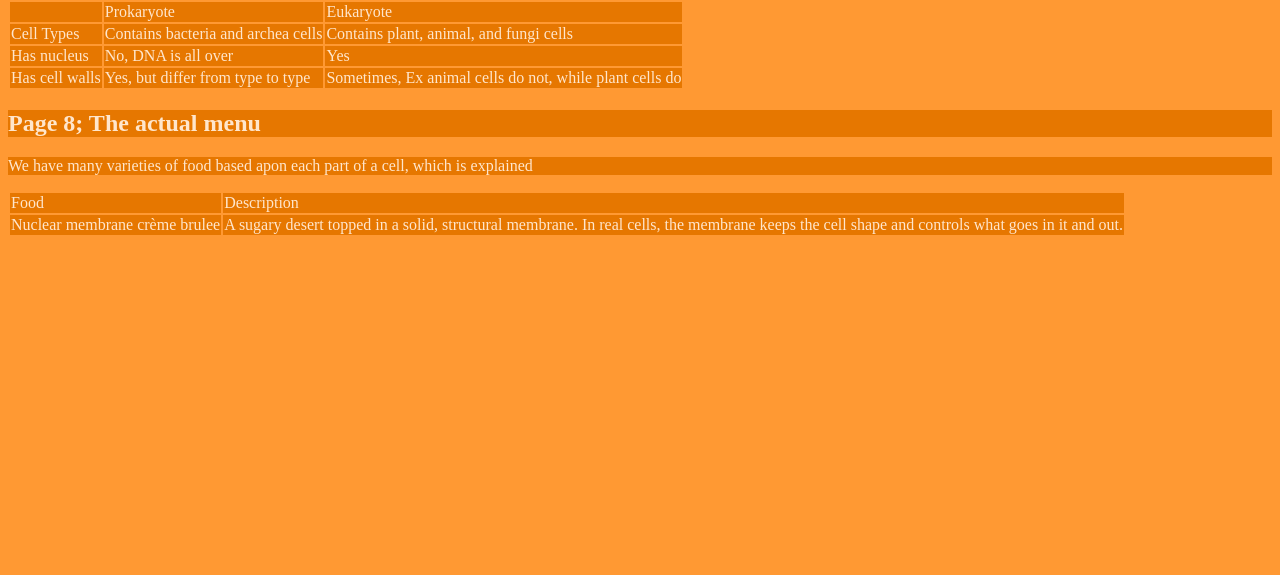
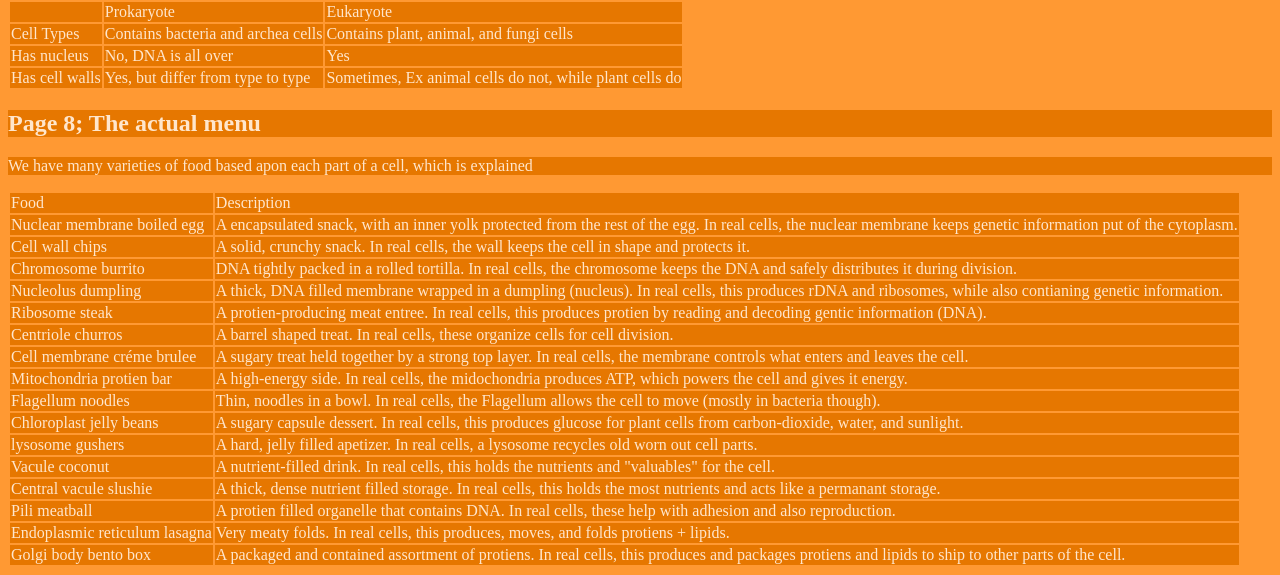
Before and after one commit to slime552/Science-menu-project-for-school, a plain HTML site: page index.html in a window 1280 px wide. Shown: the part 1913-2488 px from the top of the page. Before the commit the page ends 2158 px from the top, so only its background shows below. Drawn offline with Linux system fonts and the light colour scheme.

Commit message:
Update index.html

```diff
--- a/index.html
+++ b/index.html
@@ -159,10 +159,87 @@
                 <td>Description</td>
             </tr>
             <tr>
-                <td>Nuclear membrane crème brulee</td>
-                <td>A sugary desert topped in a solid, structural membrane.
-                In real cells, the membrane keeps the cell shape and controls
-                what goes in it and out.</td>
+                <td>Nuclear membrane boiled egg</td>
+                <td>A encapsulated snack, with an inner yolk protected from the rest of the egg.
+                In real cells, the nuclear membrane keeps genetic information put
+                of the cytoplasm.</td>
+            </tr>
+            <tr>
+                <td>Cell wall chips</td>
+                <td>A solid, crunchy snack. In real cells, the wall
+                keeps the cell in shape and protects it.</td>
+            </tr>
+            <tr>
+                <td>Chromosome burrito</td>
+                <td>DNA tightly packed in a rolled tortilla. In real cells,
+                the chromosome keeps the DNA and safely distributes
+                it during division.</td>
+            </tr>
+            <tr>
+                <td>Nucleolus dumpling</td>
+                <td>A thick, DNA filled membrane wrapped in a dumpling (nucleus).
+                In real cells, this produces rDNA and ribosomes, while also contianing
+                genetic information.</td>
+            </tr>
+            <tr>
+                <td>Ribosome steak</td>
+                <td>A protien-producing meat entree. In real cells, this produces
+                protien by reading and decoding gentic information (DNA).</td>
+            </tr>
+            <tr>
+                <td>Centriole churros</td>
+                <td>A barrel shaped treat. In real cells, these organize cells for cell
+                division.</td>
+            </tr>
+            <tr>
+                <td>Cell membrane créme brulee</td>
+                <td>A sugary treat held together by a strong top layer. In real cells,
+                the membrane controls what enters and leaves the cell.</td>
+            </tr>
+            <tr>
+                <td>Mitochondria protien bar</td>
+                <td>A high-energy side. In real cells, the midochondria produces ATP, which
+                powers the cell and gives it energy.</td>
+            </tr>
+            <tr>
+                <td>Flagellum noodles</td>
+                <td>Thin, noodles in a bowl. In real cells, the Flagellum allows the cell to move
+                (mostly in bacteria though).</td>
+            </tr>
+            <tr>
+                <td>Chloroplast jelly beans</td>
+                <td>A sugary capsule dessert. In real cells, this produces glucose for
+                plant cells from carbon-dioxide, water, and sunlight.</td>
+            </tr>
+            <tr>
+                <td>lysosome gushers</td>
+                <td>A hard, jelly filled apetizer. In real cells, a lysosome recycles old
+                worn out cell parts.</td>
+            </tr>
+            <tr>
+                <td>Vacule coconut</td>
+                <td>A nutrient-filled drink. In real cells, this holds the nutrients and "valuables"
+                for the cell.</td>
+            </tr>
+            <tr>
+                <td>Central vacule slushie</td>
+                <td>A thick, dense nutrient filled storage. In real cells, this holds
+                the most nutrients and acts like a permanant storage.</td>
+            </tr>
+            <tr>
+                <td>Pili meatball</td>
+                <td>A protien filled organelle that contains DNA. In real cells, these help with
+                adhesion and also reproduction.</td>
+            </tr>
+            <tr>
+                <td>Endoplasmic reticulum lasagna</td>
+                <td>Very meaty folds. In real cells, this produces, moves, and folds
+                protiens + lipids.</td>
+            </tr>
+            <tr>
+                <td>Golgi body bento box</td>
+                <td>A packaged and contained assortment of protiens. In real cells,
+                this produces and packages protiens and lipids to ship to other parts of the cell.</td>
             </tr>
         </table>
     </body>
```
